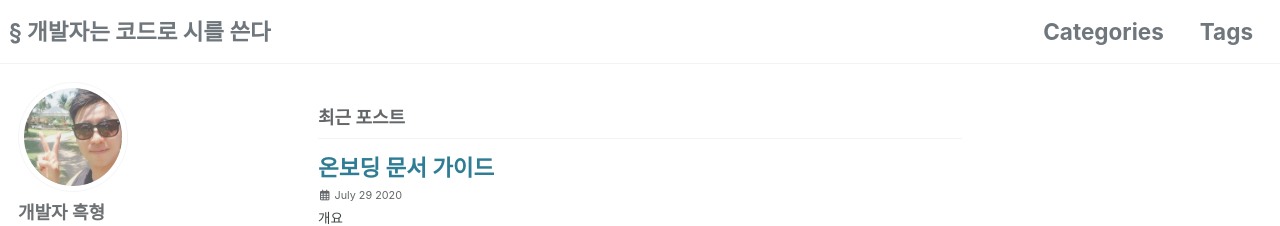
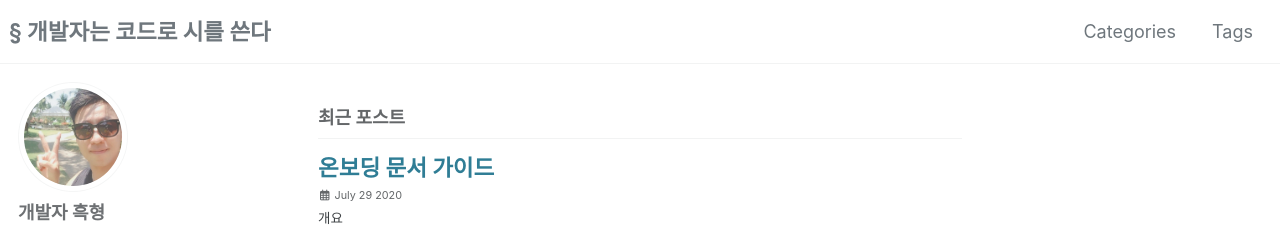
Before and after one commit to devpoem83/blog, a Jekyll site: the page built from index.html, in a window 1280 px wide. Shown: the top 226 px of the page. Built offline with Jekyll 4.4.1, drawn with Linux system fonts in a browser that asks for light colours; cached includes are drawn as plain includes; nearby versions of some CDN libraries; the list of posts is cut into pages by our own code.

Commit message:
Navi font 변경

```diff
--- a/_includes/masthead.html
+++ b/_includes/masthead.html
@@ -5,7 +5,7 @@
     <div class="masthead__menu">
       <nav id="site-nav" class="greedy-nav">
         {% unless logo_path == empty %}
-          <a class="site-logo" href="{{ '/' | relative_url }}"><img src="{{ logo_path | relative_url }}" alt=""></a>
+        <a class="site-logo" href="{{ '/' | relative_url }}"><img src="{{ logo_path | relative_url }}" alt=""></a>
         {% endunless %}
         <a class="site-title" href="{{ '/' | relative_url }}">
           {{ site.masthead_title | default: site.title }}
@@ -13,16 +13,20 @@
         </a>
         <ul class="visible-links">
           {%- for link in site.data.navigation.main -%}
-            <li class="masthead__menu-item">
-              <a href="{{ link.url | relative_url }}"{% if link.description %} title="{{ link.description }}"{% endif %}>{{ link.title }}</a>
-            </li>
+          <li class="masthead__menu-item" style="font-size: 0.8em; font-weight: normal;">
+            <a href="{{ link.url | relative_url }}" {% if link.description %} title="{{ link.description }}"
+              {% endif %}>{{ link.title }}</a>
+          </li>
           {%- endfor -%}
         </ul>
         {% if site.search == true %}
         <button class="search__toggle" type="button">
-          <span class="visually-hidden">{{ site.data.ui-text[site.locale].search_label | default: "Toggle search" }}</span>
+          <span
+            class="visually-hidden">{{ site.data.ui-text[site.locale].search_label | default: "Toggle search" }}</span>
           <svg class="icon" width="16" height="16" xmlns="http://www.w3.org/2000/svg" viewBox="0 0 15.99 16">
-            <path d="M15.5,13.12L13.19,10.8a1.69,1.69,0,0,0-1.28-.55l-0.06-.06A6.5,6.5,0,0,0,5.77,0,6.5,6.5,0,0,0,2.46,11.59a6.47,6.47,0,0,0,7.74.26l0.05,0.05a1.65,1.65,0,0,0,.5,1.24l2.38,2.38A1.68,1.68,0,0,0,15.5,13.12ZM6.4,2A4.41,4.41,0,1,1,2,6.4,4.43,4.43,0,0,1,6.4,2Z" transform="translate(-.01)"></path>
+            <path
+              d="M15.5,13.12L13.19,10.8a1.69,1.69,0,0,0-1.28-.55l-0.06-.06A6.5,6.5,0,0,0,5.77,0,6.5,6.5,0,0,0,2.46,11.59a6.47,6.47,0,0,0,7.74.26l0.05,0.05a1.65,1.65,0,0,0,.5,1.24l2.38,2.38A1.68,1.68,0,0,0,15.5,13.12ZM6.4,2A4.41,4.41,0,1,1,2,6.4,4.43,4.43,0,0,1,6.4,2Z"
+              transform="translate(-.01)"></path>
           </svg>
         </button>
         {% endif %}
```
